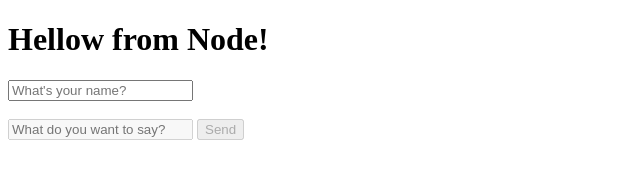
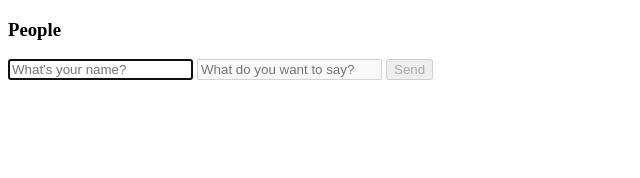
Before and after one commit to oleggalimov/nodeJS_SocketIO, a website: page public/index.html in a window 1280 px wide. Shown: the whole page, without its empty margins (0-640 px from the left). Drawn offline with nearby package versions, Linux system fonts and the light colour scheme; no server answers.

Commit message:
Added css

```diff
--- a/public/index.html
+++ b/public/index.html
@@ -1,20 +1,33 @@
 <!DOCTYPE html>
 <html>
+
 <head>
     <meta charset="utf-8" />
     <meta http-equiv="X-UA-Compatible" content="IE=edge">
     <title>BlaBlaChat</title>
     <meta name="viewport" content="width=device-width, initial-scale=1">
+    <link rel="stylesheet" href="/css/style.css"></link>
+</head>
 
-</head>
-<body>
-    <ul id="messages"></ul>
-    <h1>Hellow from Node!</h1>
-    <form id="message-form" autocomplete="off">
-        <input name="userName" id="UserName" type="text" placeholder="What's your name?" /><br/><br/>
-        <input name="userMessage" id="userMessage" type="text" placeholder="What do you want to say?" disabled="disabled" />
-        <button id="submitButton" disabled="disabled">Send</button>
-    </form>
+<body class="chat">
+    <div class="chat__sidebar">
+        <h3>People</h3>
+        <div id="users"></div>
+    </div>
+    <div class="chat__main">
+        <ul id="messages" class="chat__messages"></ul>
+        <div class="chat__footer">
+            <form id="message-form" autocomplete="off">
+                <input name="userName" id="UserName" type="text" placeholder="What's your name?" autofocus/>
+                <input name="userMessage" id="userMessage" type="text" placeholder="What do you want to say?" disabled="disabled" autofocus autocomplete="off"/>
+                <button id="submitButton" disabled="disabled">Send</button>
+                </form>
+            </div>
+        </div>
+    </div>
+
+
+
 
 
     <script src='/socket.io/socket.io.js'></script>
@@ -24,4 +37,5 @@
 
 
 </body>
+
 </html>
--- a/public/js/index.js
+++ b/public/js/index.js
@@ -36,6 +36,8 @@ $('#message-form').on('submit', function (event) {
     socket.emit('sendMessage', {
         from: $('#UserName').val(),
         text: $('[name=userMessage]').val()
+    }, function() {
+        $("#userMessage").val('');
     });
 
 });
--- a/server/server.js
+++ b/server/server.js
@@ -24,10 +24,11 @@ IO.on('connection', (socket)=>{
         users.set(socket.id,user);
         //console.log(users);
         socket.broadcast.emit('ServiceMessage', `User "${user}" has join!`);//broadcast to all except current user
-    })
-    socket.on('sendMessage', (message)=>{
+    });
+    socket.on('sendMessage', (message,callback)=>{
         console.log(message);
         IO.emit('message',message);
+        callback();
     });
     socket.on('disconnect',()=>{
         // console.log('user is disconnected')
```
